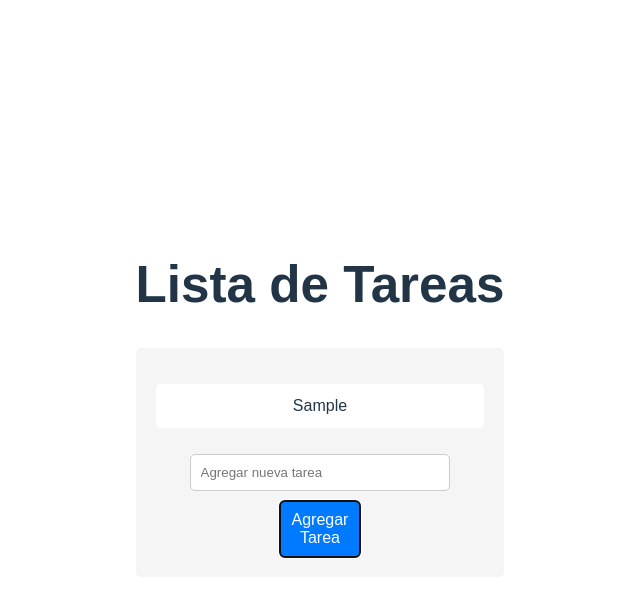
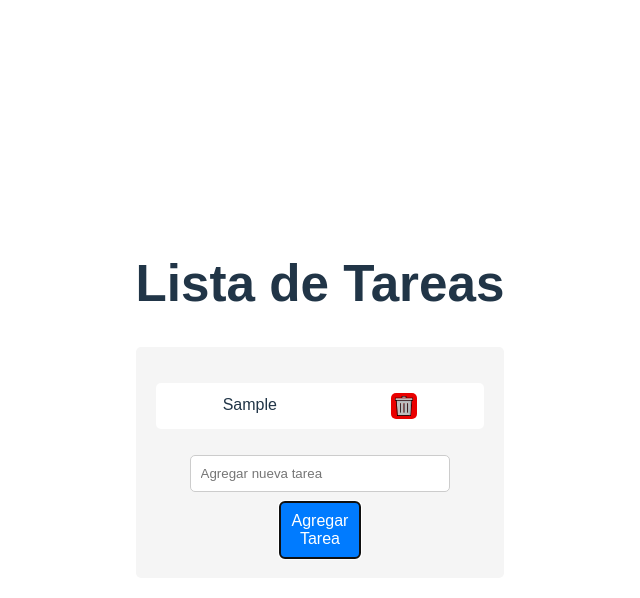
Before and after one commit to JuananA1000/Estado-Global, a React (Vite) app in the folder TareasRedux/: page / in a window 1280 px wide. Both pictures are taken after typing "Sample" into the empty fields and a click on the button "Agregar Tarea". Shown: the top 598 px of the page, without its empty margins (320-960 px from the left). Built offline with nearby package versions, Linux system fonts and the light colour scheme.

Commit message:
Eliminar tarea

```diff
--- a/TareasRedux/src/App.css
+++ b/TareasRedux/src/App.css
@@ -3,8 +3,6 @@
   padding: 2rem;
   text-align: center;
 }
-
-
 
 .task-list {
   font-family: Arial, sans-serif;
@@ -25,10 +23,21 @@
 }
 
 .task-item {
+  display: flex;
   margin-bottom: 10px;
   padding: 10px;
   background-color: #ffffff;
   border-radius: 5px;
+  justify-content: space-around;
+}
+
+#eliminar {
+  background-color: #e90000;
+  padding: 3px;
+  border-radius: 5px;
+}
+#eliminar:hover {
+  cursor: pointer;
 }
 
 .task-input {
@@ -49,7 +58,6 @@
   border-radius: 5px;
   cursor: pointer;
 }
-
 .add-button:hover {
   background-color: #0056b3;
 }
--- a/TareasRedux/src/App.jsx
+++ b/TareasRedux/src/App.jsx
@@ -1,6 +1,8 @@
 import { useState } from 'react';
 import { useDispatch, useSelector } from 'react-redux';
-import { addTarea } from './redux/tareasSlice';
+import { addTarea, eliminarTarea } from './redux/tareasSlice';
+
+import garbage from './img/garbage.svg';
 
 import './App.css';
 
@@ -21,9 +23,10 @@ function App() {
       <h1>Lista de Tareas</h1>
       <div className='task-card'>
         <ul className='task-items'>
-          {tareas.map((task, index) => (
+          {tareas.map((tarea, index) => (
             <li key={index} className='task-item'>
-              {task}
+              {tarea}
+              <img src={garbage} width={20} id='eliminar' onClick={() => accionarDispatch(eliminarTarea(tarea))} />
             </li>
           ))}
         </ul>
--- a/TareasRedux/src/redux/tareasSlice.js
+++ b/TareasRedux/src/redux/tareasSlice.js
@@ -8,8 +8,12 @@ const tareasSlice = createSlice({
     addTarea: (state, action) => {
       state.push(action.payload);
     },
+
+    eliminarTarea: (state, action) => {
+      return state.filter((tarea) => tarea !== action.payload);
+    },
   },
 });
 
-export const { addTarea } = tareasSlice.actions;
+export const { addTarea, eliminarTarea } = tareasSlice.actions;
 export default tareasSlice.reducer;
```
Also changed, not shown: TareasRedux/src/img/garbage.svg (added).
